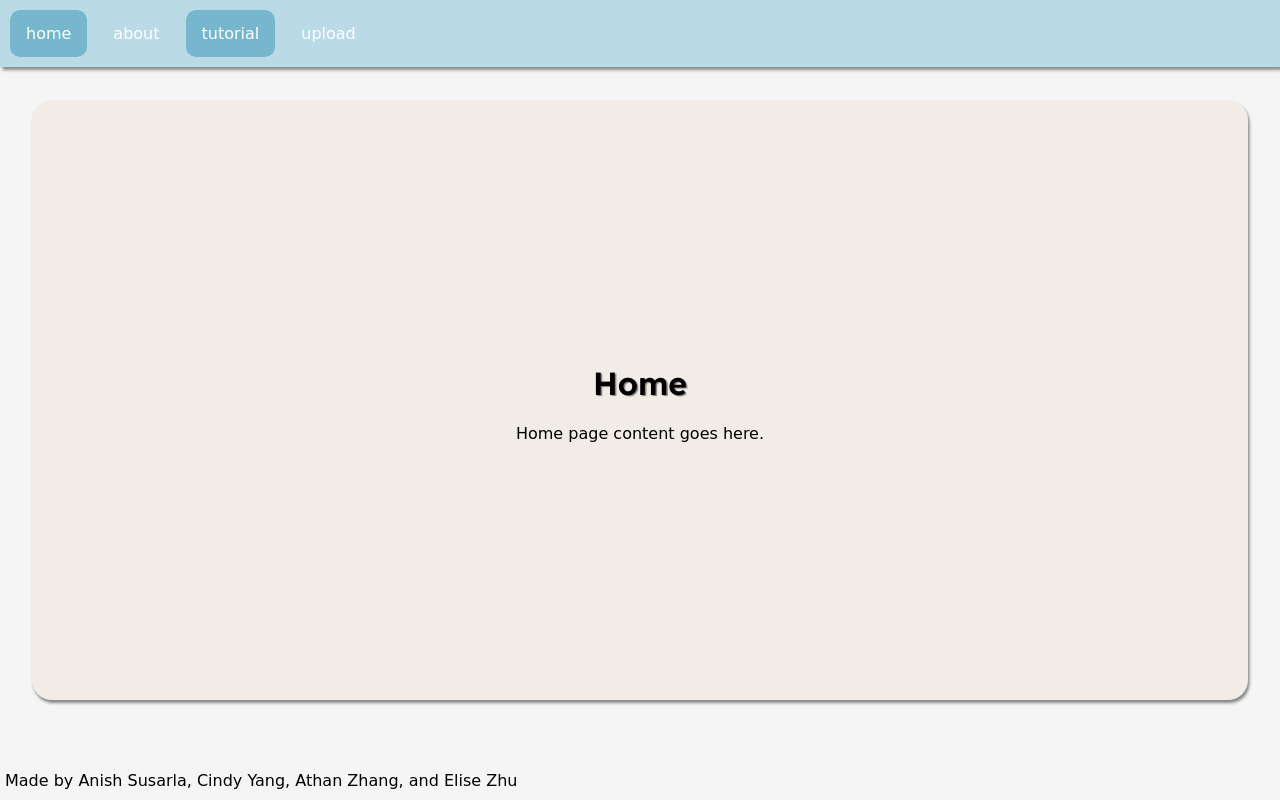
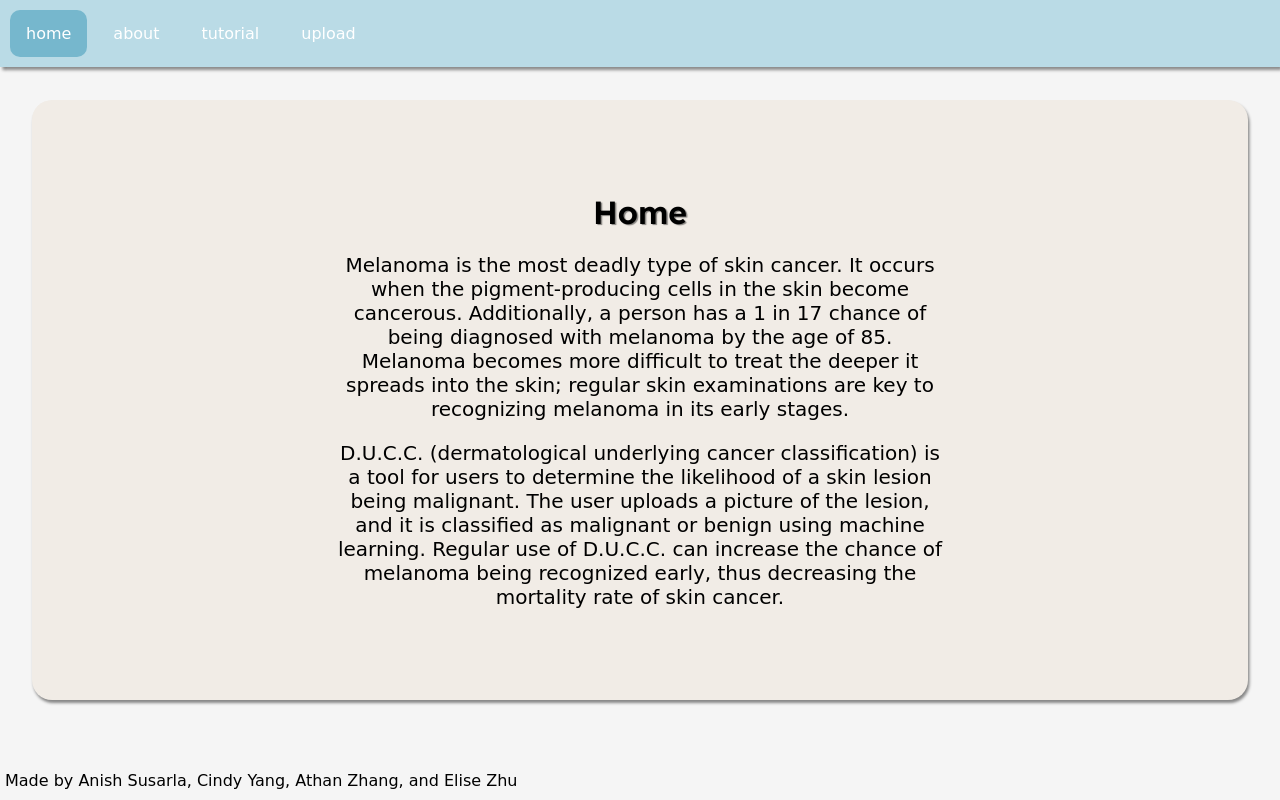
Before and after one commit to anishs37/DUCC, a Flask app: page / in a window 1280 px wide. Run offline with Flask 2, Linux system fonts and the light colour scheme; some web fonts are replaced.

Commit message:
finish home and tutorial pages

```diff
--- a/app.py
+++ b/app.py
@@ -6,13 +6,27 @@ def index():
     return render_template('home.html', active={
         'home': True,
         'about': False,
-        'tutorial': True,
+        'tutorial': False,
+        'upload': False
+    })
+
+@app.route('/home')
+def home():
+    return render_template('home.html', active={
+        'home': True,
+        'about': False,
+        'tutorial': False,
         'upload': False
     })
 
 @app.route('/tutorial')
 def tutorial():
-    return render_template('tutorial.html')
+    return render_template('tutorial.html', active={
+        'home': False,
+        'about': False,
+        'tutorial': True,
+        'upload': False
+    })
 
 app.debug = True
 if __name__ == '__main__':
--- a/static/css/styles.css
+++ b/static/css/styles.css
@@ -9,8 +9,10 @@ h1 {
     text-shadow: 1.5px 1.0px 1.0px hsl(0deg 0% 0% / 0.45);
 }
 
-p {
-    font-size : 13;
+.body-text {
+    font-size: 20px;
+    width: 50%;
+    margin:auto;
 }
 
 nav ul {
--- a/templates/home.html
+++ b/templates/home.html
@@ -1,5 +1,14 @@
 {% extends "base.html" %}
 {% block title %}Home{% endblock %}
 {% block content %}
-    <p>Home page content goes here.</p>
+<div class="body-text">
+    <p>Melanoma is the most deadly type of skin cancer. It occurs when the pigment-producing cells in the skin become
+        cancerous. Additionally, a person has a 1 in 17 chance of being diagnosed
+        with melanoma by the age of 85. Melanoma becomes more difficult to treat the deeper it spreads into the skin;
+        regular skin examinations are key to recognizing melanoma in its early stages. </p>
+    <p>D.U.C.C. (dermatological underlying cancer classification) is a tool for users to determine the likelihood
+        of a skin lesion being malignant. The user uploads a picture of the lesion, and it is classified as malignant
+        or benign using machine learning. Regular use of D.U.C.C. can increase the chance of melanoma being recognized
+        early, thus decreasing the mortality rate of skin cancer.</p>
+</div>
 {% endblock %}
```
Also changed, not shown: templates/tutorial.html (+8 -2 lines), static/img/photographexample.png (added).
